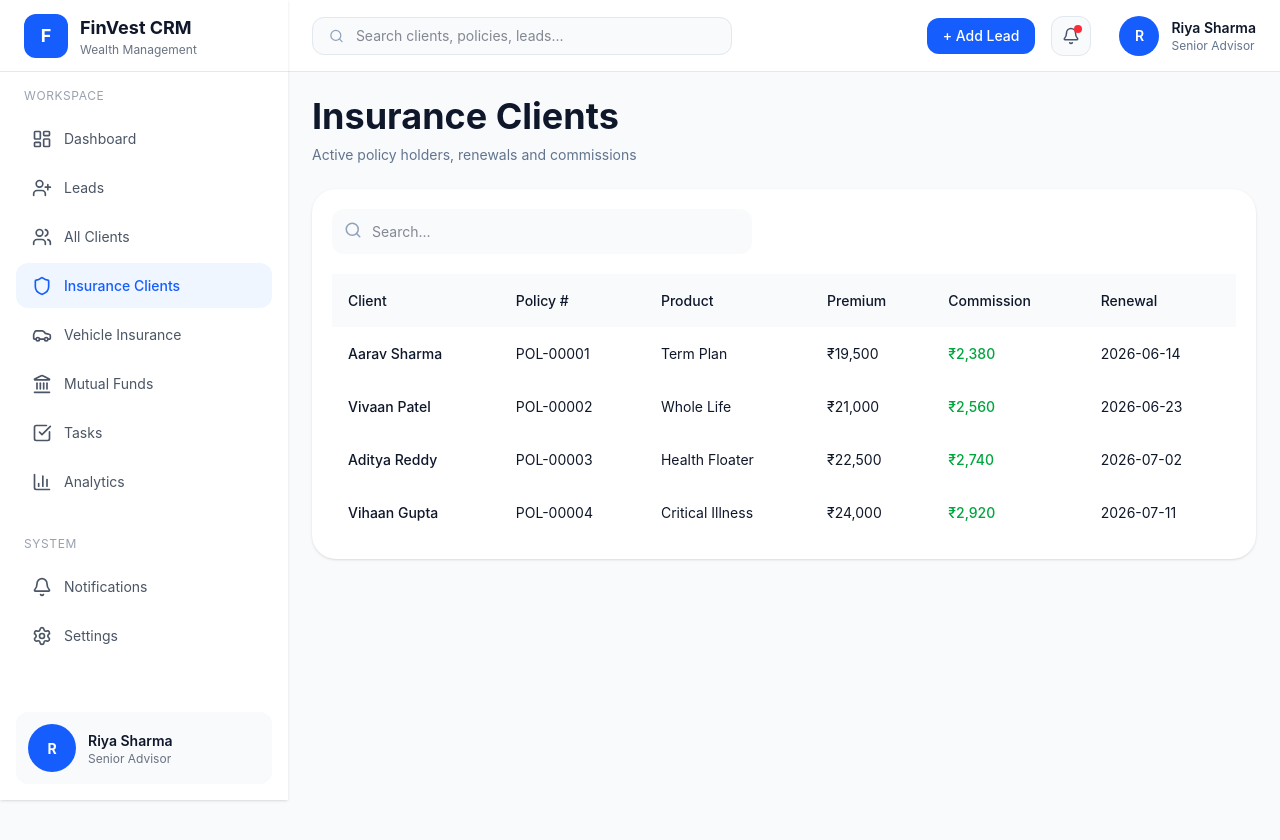
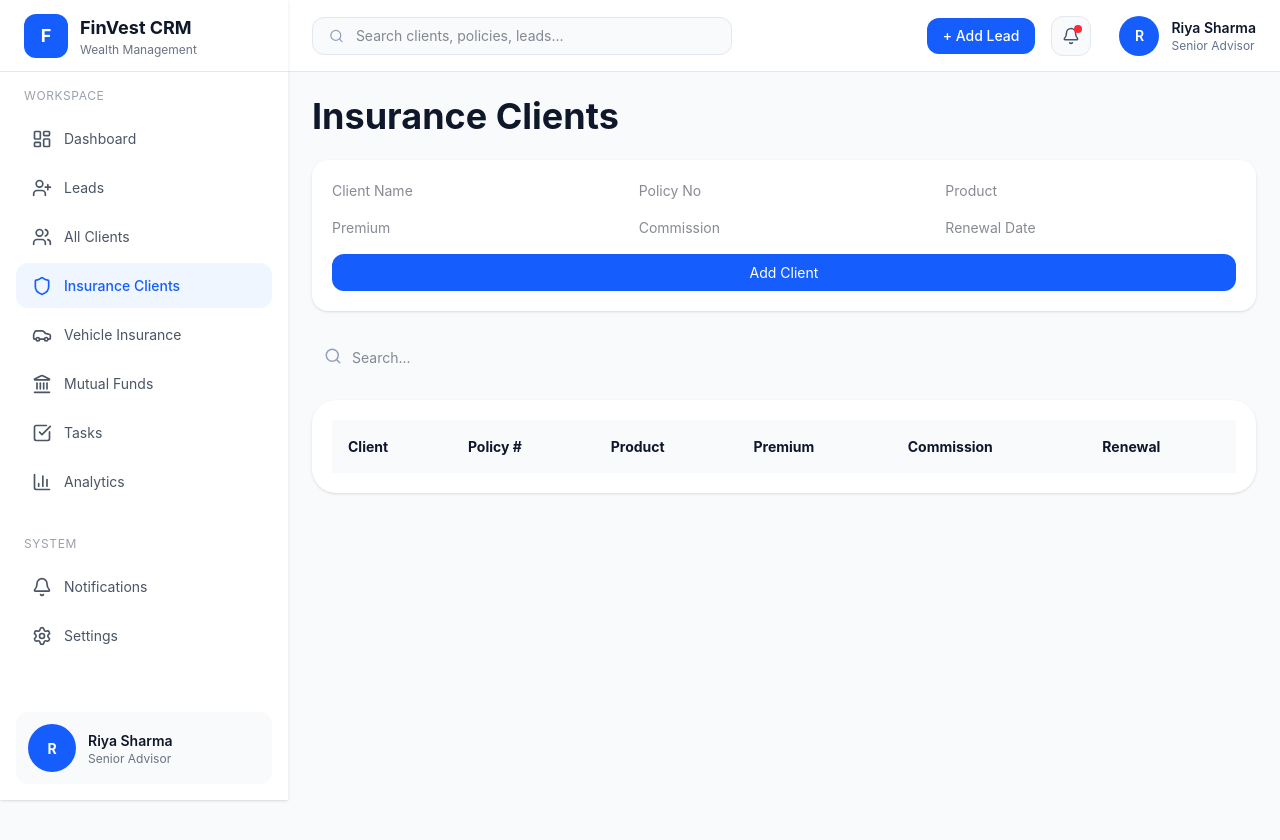
Before and after one commit to dhanlaxmicrm1-maker/crm-front, a React (Vite) app: page /insurance-clients in a window 1280 px wide. Shown: the top 840 px of the page. Built offline with nearby package versions, Linux system fonts and the light colour scheme.

Commit message:
Update InsuranceClients.tsx

```diff
--- a/src/pages/InsuranceClients.tsx
+++ b/src/pages/InsuranceClients.tsx
@@ -1,111 +1,106 @@
-import { insuranceClients } from "../data/insuranceClients";
+import { useState } from "react";
 import { Search } from "lucide-react";
 
 export default function InsuranceClients() {
+
+  const [clients, setClients] = useState([]);
+
+  const [form, setForm] = useState({
+    client: "",
+    policyNo: "",
+    product: "",
+    premium: "",
+    commission: "",
+    renewal: ""
+  });
+
+  const handleChange = (e) => {
+    setForm({ ...form, [e.target.name]: e.target.value });
+  };
+
+  const addClient = () => {
+    if (!form.client) return;
+
+    setClients([
+      ...clients,
+      {
+        id: Date.now(),
+        ...form,
+        premium: Number(form.premium),
+        commission: Number(form.commission)
+      }
+    ]);
+
+    setForm({
+      client: "",
+      policyNo: "",
+      product: "",
+      premium: "",
+      commission: "",
+      renewal: ""
+    });
+  };
+
   return (
     <div className="p-6 bg-slate-50 min-h-screen">
 
-      <div className="mb-6">
-
-        <h1 className="text-4xl font-bold text-slate-900">
+      <h1 className="text-4xl font-bold mb-6">
         Insurance Clients
       </h1>
 
-        <p className="text-slate-500 mt-2">
-          Active policy holders, renewals and commissions
-        </p>
+      {/* 🔥 FORM */}
+      <div className="bg-white p-5 rounded-2xl mb-6 shadow-sm grid grid-cols-3 gap-4">
+
+        <input name="client" value={form.client} onChange={handleChange} placeholder="Client Name" className="input" />
+        <input name="policyNo" value={form.policyNo} onChange={handleChange} placeholder="Policy No" className="input" />
+        <input name="product" value={form.product} onChange={handleChange} placeholder="Product" className="input" />
+
+        <input name="premium" value={form.premium} onChange={handleChange} placeholder="Premium" className="input" />
+        <input name="commission" value={form.commission} onChange={handleChange} placeholder="Commission" className="input" />
+        <input name="renewal" value={form.renewal} onChange={handleChange} placeholder="Renewal Date" className="input" />
+
+        <button
+          onClick={addClient}
+          className="col-span-3 bg-blue-600 text-white py-2 rounded-xl"
+        >
+          Add Client
+        </button>
 
       </div>
 
-      <div className="bg-white rounded-3xl shadow-sm p-5">
-
+      {/* 🔍 SEARCH */}
       <div className="relative w-[420px] mb-5">
-
-          <Search
-            size={18}
-            className="absolute left-3 top-3 text-slate-400"
-          />
-
-          <input
-            placeholder="Search..."
-            className="w-full bg-slate-50 rounded-xl pl-10 py-3 outline-none"
-          />
-
+        <Search className="absolute left-3 top-3 text-slate-400" size={18} />
+        <input placeholder="Search..." className="w-full bg-slate-50 rounded-xl pl-10 py-3 outline-none" />
       </div>
 
-        <div className="overflow-x-auto">
+      {/* 📊 TABLE */}
+      <div className="bg-white rounded-3xl shadow-sm p-5 overflow-x-auto">
 
         <table className="w-full">
 
           <thead className="bg-slate-50">
-
             <tr>
-
-                <th className="p-4 text-left font-medium">
-                  Client
-                </th>
-
-                <th className="p-4 text-left font-medium">
-                  Policy #
-                </th>
-
-                <th className="p-4 text-left font-medium">
-                  Product
-                </th>
-
-                <th className="p-4 text-left font-medium">
-                  Premium
-                </th>
-
-                <th className="p-4 text-left font-medium">
-                  Commission
-                </th>
-
-                <th className="p-4 text-left font-medium">
-                  Renewal
-                </th>
-
+              <th className="p-4 text-left">Client</th>
+              <th className="p-4 text-left">Policy #</th>
+              <th className="p-4 text-left">Product</th>
+              <th className="p-4 text-left">Premium</th>
+              <th className="p-4 text-left">Commission</th>
+              <th className="p-4 text-left">Renewal</th>
             </tr>
-
           </thead>
 
           <tbody>
-
-              {insuranceClients.map((client) => (
-
-                <tr
-                  key={client.id}
-                  className="hover:bg-slate-50 transition"
-                >
-
-                  <td className="p-4 font-medium">
-                    {client.client}
-                  </td>
-
-                  <td className="p-4">
-                    {client.policyNo}
-                  </td>
-
-                  <td className="p-4">
-                    {client.product}
-                  </td>
-
-                  <td className="p-4">
-                    ₹{client.premium.toLocaleString()}
-                  </td>
-
-                  <td className="p-4 text-green-600 font-medium">
-                    ₹{client.commission.toLocaleString()}
-                  </td>
-
-                  <td className="p-4">
-                    {client.renewal}
-                  </td>
-
+            {clients.map((c) => (
+              <tr key={c.id} className="hover:bg-slate-50">
+                <td className="p-4">{c.client}</td>
+                <td className="p-4">{c.policyNo}</td>
+                <td className="p-4">{c.product}</td>
+                <td className="p-4">₹{c.premium}</td>
+                <td className="p-4 text-green-600">₹{c.commission}</td>
+                <td className="p-4">{c.renewal}</td>
               </tr>
-
             ))}
-
           </tbody>
 
         </table>
@@ -113,7 +108,5 @@ export default function InsuranceClients() {
       </div>
 
     </div>
-
-    </div>
   );
 }
```
Lines whose indentation alone changed are shown as unchanged.
